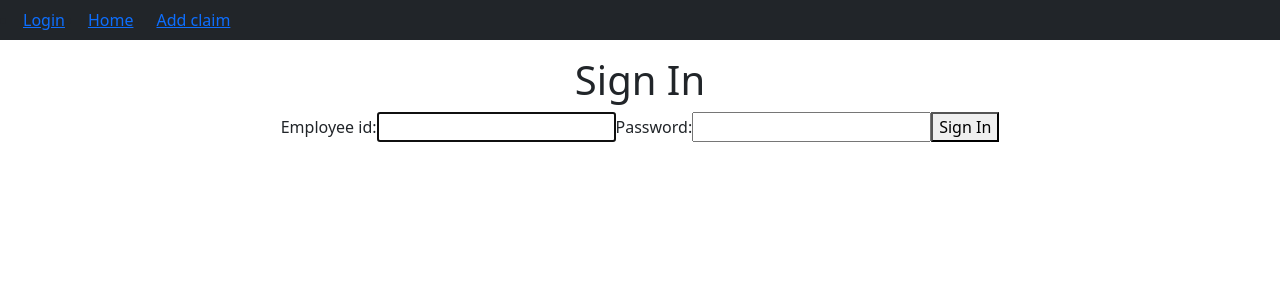
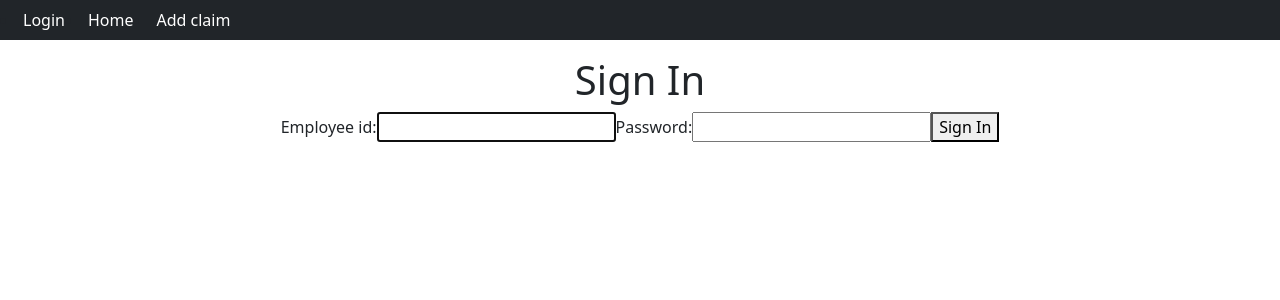
Before and after one commit to qindalim/DBSTT2Group11, a React (Create React App) app in the folder client/: page / in a window 1280 px wide. Shown: the top 300 px of the page. Built offline with nearby package versions, Linux system fonts and the light colour scheme; what @mui/x-data-grid-generator would draw is missing.

Commit message:
modify navbar style

```diff
--- a/client/src/App.css
+++ b/client/src/App.css
@@ -1,3 +1,8 @@
 .App {
   text-align: center;
 }
+
+.App-links a {
+  text-decoration: none;
+  color: white;
+}
--- a/client/src/App.js
+++ b/client/src/App.js
@@ -11,7 +11,7 @@ import NavRouter from "./navRouter"
 function App() {
   return (
     <div className="App">
-      <nav className="navbar navbar-expand navbar-dark bg-dark">
+      <nav className="navbar navbar-expand navbar-dark bg-dark App-links">
           <li className="nav-item">
             <a href='http://localhost:3000/'>Login</a>
           </li>
@@ -23,7 +23,6 @@ function App() {
           </li>
       </nav>
       <NavRouter/>
-
 		</div>
 	);
 }
```
Also changed, not shown: 1 other file (tests, documents, lock files or other folders).
